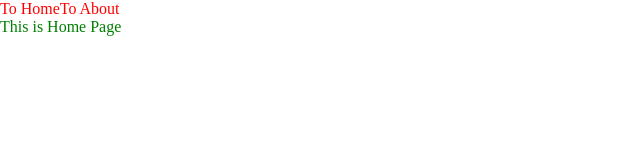
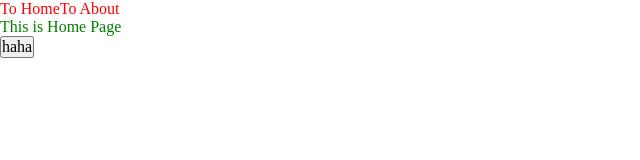
Before and after one commit to GSemir0418/sup-design, a React (Vite) app: page /#/home in a window 1280 px wide. Shown: the top 160 px of the page, without its empty margins (0-640 px from the left). Built offline with nearby package versions, Linux system fonts and the light colour scheme.

Commit message:
feat: 创建Button组件

```diff
--- /dev/null
+++ b/src/components/button/Button.module.scss
@@ -0,0 +1,7 @@
+.wrapper {
+  font-size: 16px;
+}
+
+.button {
+  font-size: 16px;
+}
--- /dev/null
+++ b/src/components/button/Button.tsx
@@ -0,0 +1,9 @@
+import s from './Button.module.scss'
+const Button = (props: any) => {
+  return (
+    <div className="wrapper">
+      <button className={s.button}>{props.children}</button>
+    </div>
+  )
+}
+export default Button
--- /dev/null
+++ b/src/components/index.ts
@@ -0,0 +1 @@
+export { default as Button } from './button/Button'
--- a/src/views/Home.tsx
+++ b/src/views/Home.tsx
@@ -1,5 +1,11 @@
-import s from "./Home.module.scss";
+import Button from '../components/button/Button'
+import s from './Home.module.scss'
 const Home = () => {
-  return <div className={s.wrapper}>This is Home Page</div>;
-};
-export default Home;
+  return (
+    <>
+      <div className={s.wrapper}>This is Home Page</div>
+      <Button>haha</Button>
+    </>
+  )
+}
+export default Home
```
